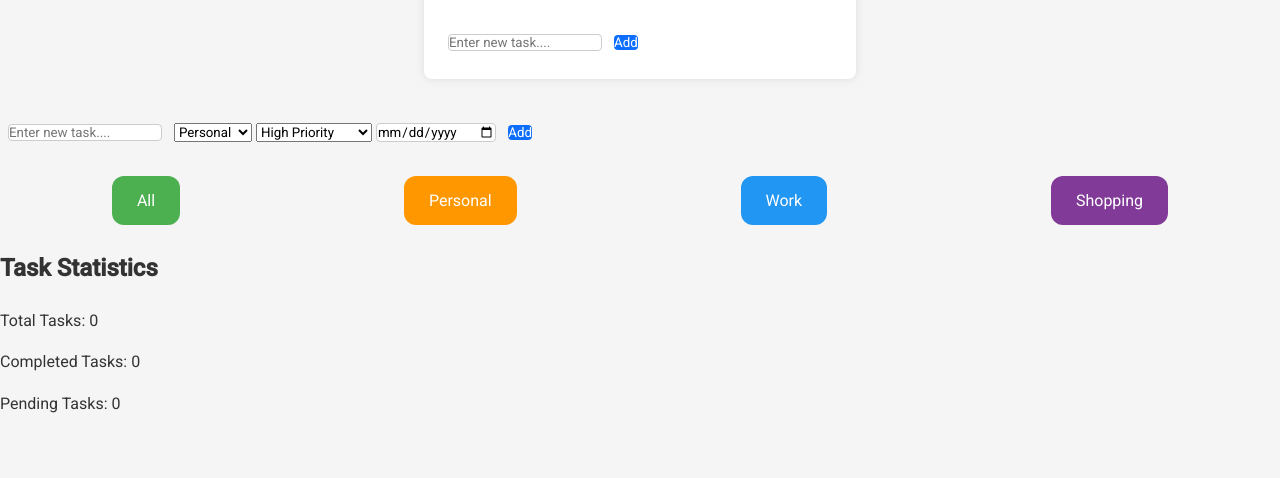
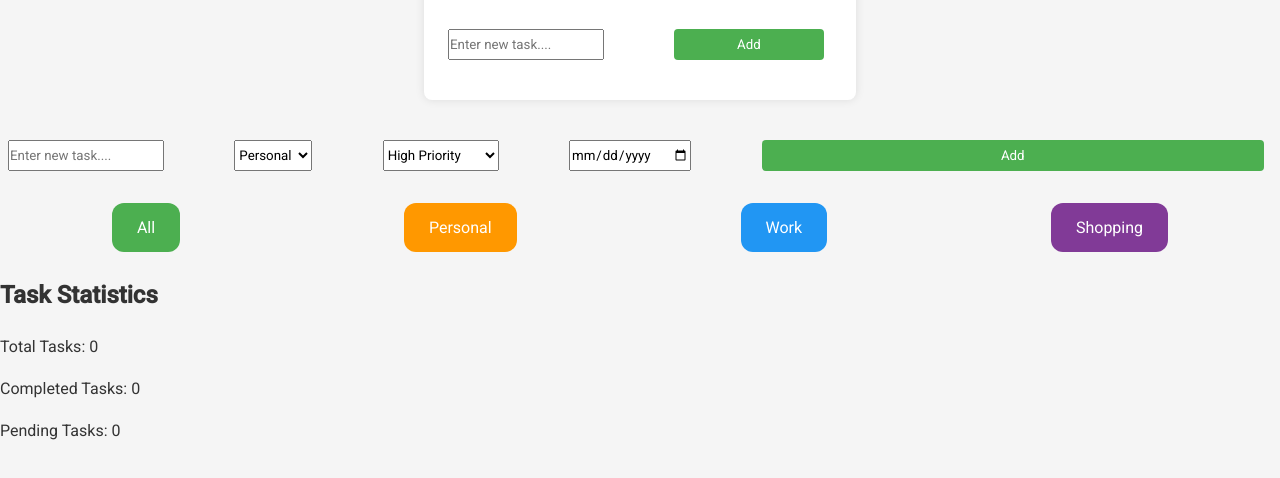
Before and after one commit to jurchiks33/todo-manager-ts, a website: page index.html in a window 1280 px wide. Shown: the part 122-600 px from the top of the page. Drawn offline with Linux system fonts and the light colour scheme.

Commit message:
additional styling

```diff
--- a/styles.css
+++ b/styles.css
@@ -34,26 +34,36 @@ body {
 .todo-button {
     padding: 0.5rem;
     margin-right: 0.5rem;
+    display: flex;
+    justify-content: space-between;
+    margin-bottom: 1rem;
 }
 
-.todo-input input {
+.todo-input input .todo-input select {
     flex-grow: 1;
-    margin-right: 0.5rem;
-    border: 1px solid #ccc;
+    margin-right: 0.5rem;;
+    padding: 0.5rem;
+    width: 100%;
+    box-sizing: border-box;
+    margin-bottom: 0.5rem;
     border-radius: 4px;
+    border: 1px solid #ddd;
 }
 
 .todo-input button {
-    background-color: #0d6efd;
+    background-color: #4caf50;
     color: white;
     border: none;
     border-radius: 4px;
     cursor: pointer;
     transition: background-color 0.3 ease;
+    width: 40%;
+    padding: 0.5rem;
+
 }
 
 .todo-input button:hover {
-    background-color: #0b5ed7;
+    background-color: #45a049;
 }
 
 .todo-list {
@@ -70,6 +80,7 @@ body {
     background-color: #e9ecef;
     border-radius: 4px;
     transition: background-color 0.3s ease;
+    border: 1px solid #ddd;
 }
 
 .todo-list li:hover {
```
